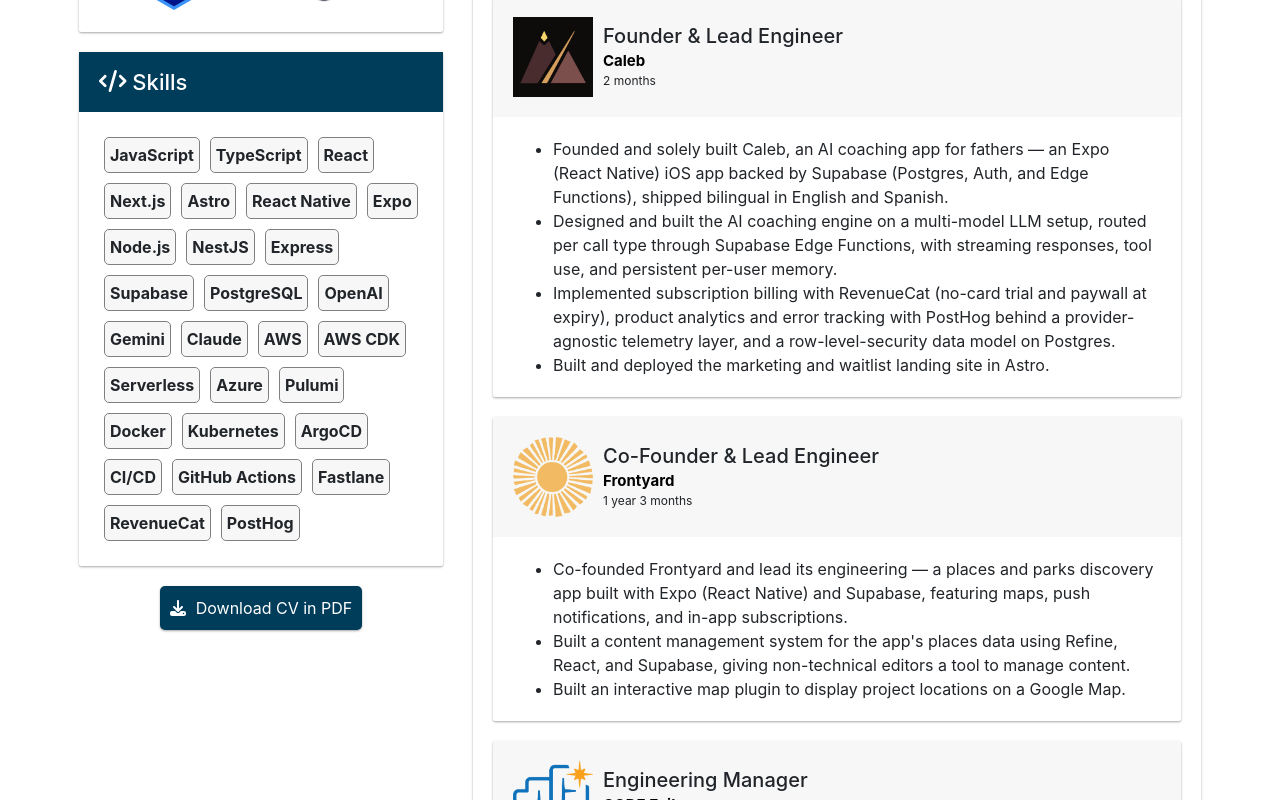
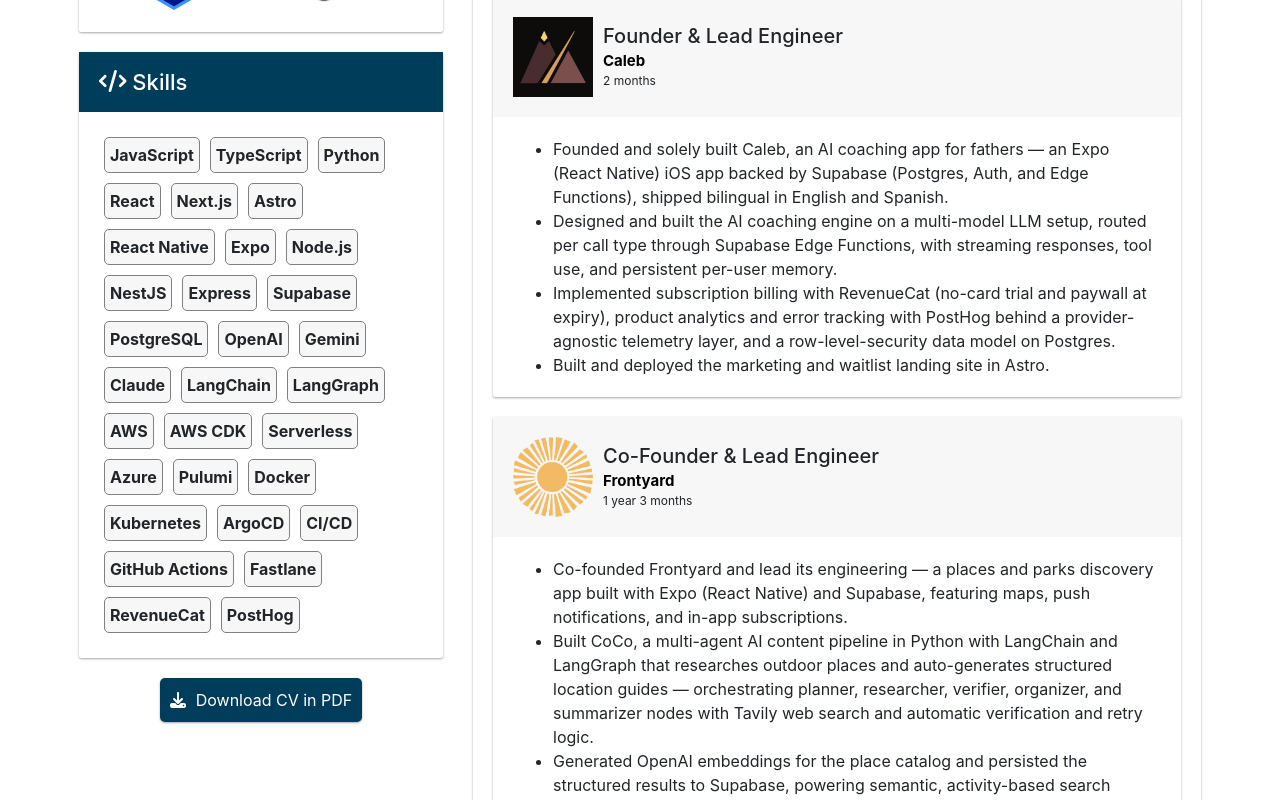
Before and after one commit to jehielmartinez/portfolio, a React (Vite) app: page / in a window 1280 px wide. Shown: the part 740-1540 px from the top of the page. Built offline with nearby package versions, Linux system fonts and the light colour scheme.

Commit message:
Add CoCo AI pipeline to Frontyard and Python/LangChain/LangGraph skills
Document the multi-agent content pipeline work and the language and
frameworks it introduced.

```diff
--- a/src/assets/resume.ts
+++ b/src/assets/resume.ts
@@ -87,6 +87,7 @@
     // Languages
     'JavaScript',
     'TypeScript',
+    'Python',
     // Frontend
     'React',
     'Next.js',
@@ -103,6 +104,8 @@
     'OpenAI',
     'Gemini',
     'Claude',
+    'LangChain',
+    'LangGraph',
     // Cloud & DevOps
     'AWS',
     'AWS CDK',
@@ -152,6 +155,8 @@
       duration: '1 year 3 months',
       activities: [
         'Co-founded Frontyard and lead its engineering — a places and parks discovery app built with Expo (React Native) and Supabase, featuring maps, push notifications, and in-app subscriptions.',
+        'Built CoCo, a multi-agent AI content pipeline in Python with LangChain and LangGraph that researches outdoor places and auto-generates structured location guides — orchestrating planner, researcher, verifier, organizer, and summarizer nodes with Tavily web search and automatic verification and retry logic.',
+        'Generated OpenAI embeddings for the place catalog and persisted the structured results to Supabase, powering semantic, activity-based search across the app.',
         'Built a content management system for the app\'s places data using Refine, React, and Supabase, giving non-technical editors a tool to manage content.',
         'Built an interactive map plugin to display project locations on a Google Map.'
       ]
```
